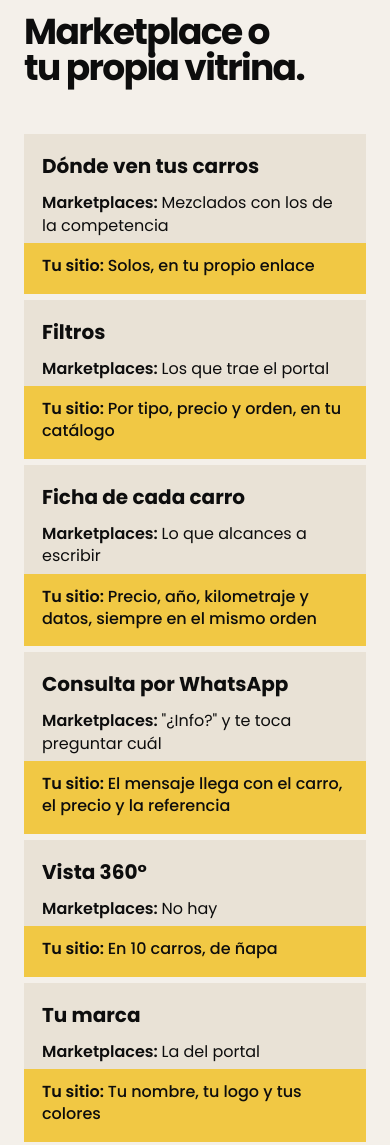
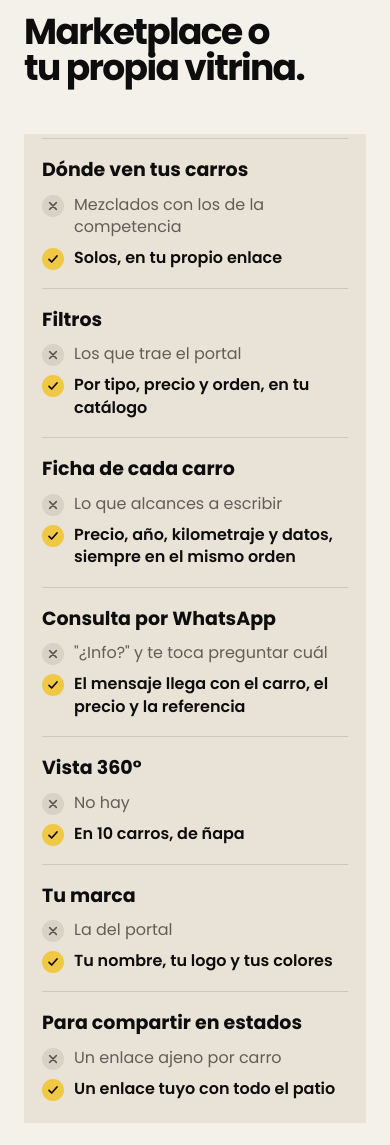
Before and after one commit to hectorvloz/indigo-estudio-web, an Astro site: page /consignatarias in a window 390 px wide. Shown: the part 4260-5405 px from the top of the page. Built offline with nearby package versions, Linux system fonts and the light colour scheme; Astro itself is replaced by a stand-in of ours; no server answers.

Commit message:
Comparación en celular: lista liviana con iconos en lugar de bloques
Co-Authored-By: Claude <noreply@anthropic.com>

```diff
--- a/src/pages/consignatarias.astro
+++ b/src/pages/consignatarias.astro
@@ -185,13 +185,13 @@ const schema = {
         <div class="cmp-row cmp-headrow" role="row">
           <span role="columnheader" class="cmp-item"><span class="sr-only">Qué comparamos</span></span>
           <span role="columnheader">Publicar en marketplaces</span>
-          <span role="columnheader" class="cmp-site">Tu sitio con Indigo</span>
+          <span role="columnheader" class="cmp-site">Tu vitrina con Indigo</span>
         </div>
         {comparison.map(row => (
           <div class="cmp-row" role="row">
             <span role="rowheader" class="cmp-item">{row.item}</span>
-            <span role="cell" data-label="Marketplaces">{row.market}</span>
-            <span role="cell" class="cmp-site" data-label="Tu sitio">{row.site}</span>
+            <span role="cell" class="cmp-market"><svg class="cmp-icon" viewBox="0 0 24 24" aria-hidden="true"><path d="m7 7 10 10M17 7 7 17" fill="none" stroke="currentColor" stroke-width="2.4" stroke-linecap="round"/></svg><span><span class="cmp-tag">Marketplace: </span>{row.market}</span></span>
+            <span role="cell" class="cmp-site"><svg class="cmp-icon" viewBox="0 0 24 24" aria-hidden="true"><path d="m6 12.5 4 4 8-9" fill="none" stroke="currentColor" stroke-width="2.6" stroke-linecap="round" stroke-linejoin="round"/></svg><span><span class="cmp-tag">Tu vitrina: </span>{row.site}</span></span>
           </div>
         ))}
       </div>
--- a/src/styles/consignatarias.css
+++ b/src/styles/consignatarias.css
@@ -148,6 +148,8 @@
 .cmp-row:nth-child(even)>span:not(.cmp-site){background:var(--c-cream-2)}
 .cmp-item{font-size:clamp(19px,1.6vw,23px)!important;font-weight:500}
 .cmp-site{background:var(--c-yellow);font-weight:500}
+.cmp-icon{display:none}
+.cmp-tag{position:absolute;width:1px;height:1px;overflow:hidden;clip:rect(0,0,0,0);white-space:nowrap}
 .cmp-headrow>span{font-weight:700;font-size:17px;padding-top:18px;padding-bottom:18px}
 .cmp-headrow .cmp-site{padding-top:42px}
 .cmp-row:last-child .cmp-site{padding-bottom:30px}
@@ -269,14 +271,17 @@
   .spin-badge{left:10px;top:10px;font-size:12px}
   .spin-full{right:8px;top:8px;width:36px;height:36px}
   .cmp-headrow{display:none}
-  .cmp{gap:6px}
-  .cmp-row{grid-template-columns:1fr;background:var(--c-cream-2)}
+  .cmp{gap:0;background:var(--c-cream-2);padding:4px 18px}
+  .cmp-row{grid-template-columns:1fr;padding:18px 0;gap:8px}
+  .cmp-row+.cmp-row{border-top:1px solid rgba(13,13,13,.12)}
   .cmp-row:nth-child(even)>span:not(.cmp-site){background:none}
-  .cmp-row>span{padding:6px 18px;font-size:16px}
-  .cmp-item{padding-top:18px!important;font-weight:700!important;font-size:20px!important}
-  .cmp-row>span[data-label]{display:block}
-  .cmp-row>span[data-label]::before{content:attr(data-label) ': ';font-weight:600}
-  .cmp-row .cmp-site{padding:12px 18px 16px!important}
+  .cmp-row>span{padding:0!important;background:none!important;align-items:flex-start;gap:10px;font-size:16px}
+  .cmp-item{font-size:19px!important;font-weight:700!important;margin-bottom:2px}
+  .cmp-icon{display:block!important;width:22px;height:22px;flex-shrink:0;border-radius:50%;padding:3px;margin-top:1px}
+  .cmp-market{color:rgba(13,13,13,.62)}
+  .cmp-market .cmp-icon{background:rgba(13,13,13,.08)}
+  .cmp-site{font-weight:600}
+  .cmp-site .cmp-icon{background:var(--c-yellow);color:var(--c-ink)}
   .cs-how{padding-left:0;padding-right:0}
   .cs-how-panel{padding:48px var(--pad) var(--pad)}
   .cs-how-intro .cs-button{width:100%}
```
Also changed, not shown: 3 other files.
